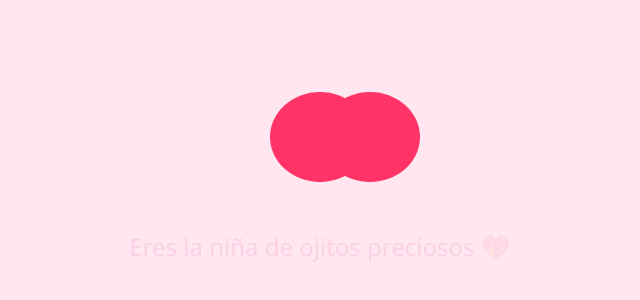
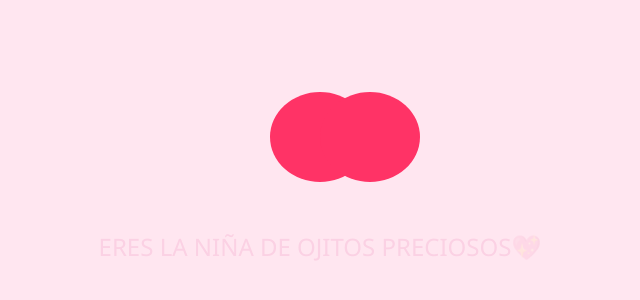
Before and after one commit to Fabricio9524/Fabricio-Z, a plain HTML site: page index.html in a window 1280 px wide. Shown: the part 232-532 px from the top of the page, 320-960 px from the left. Drawn offline with Linux system fonts and the light colour scheme.

Commit message:
Update index.html

```diff
--- a/index.html
+++ b/index.html
@@ -78,7 +78,7 @@
 
   <div class="contenedor">
     <div class="heart"></div>
-    <div class="mensaje">Eres la niña de ojitos preciosos 💖</div>
+    <div class="mensaje">ERES LA NIÑA DE OJITOS PRECIOSOS💖</div>
   </div>
 
 </body>
```
